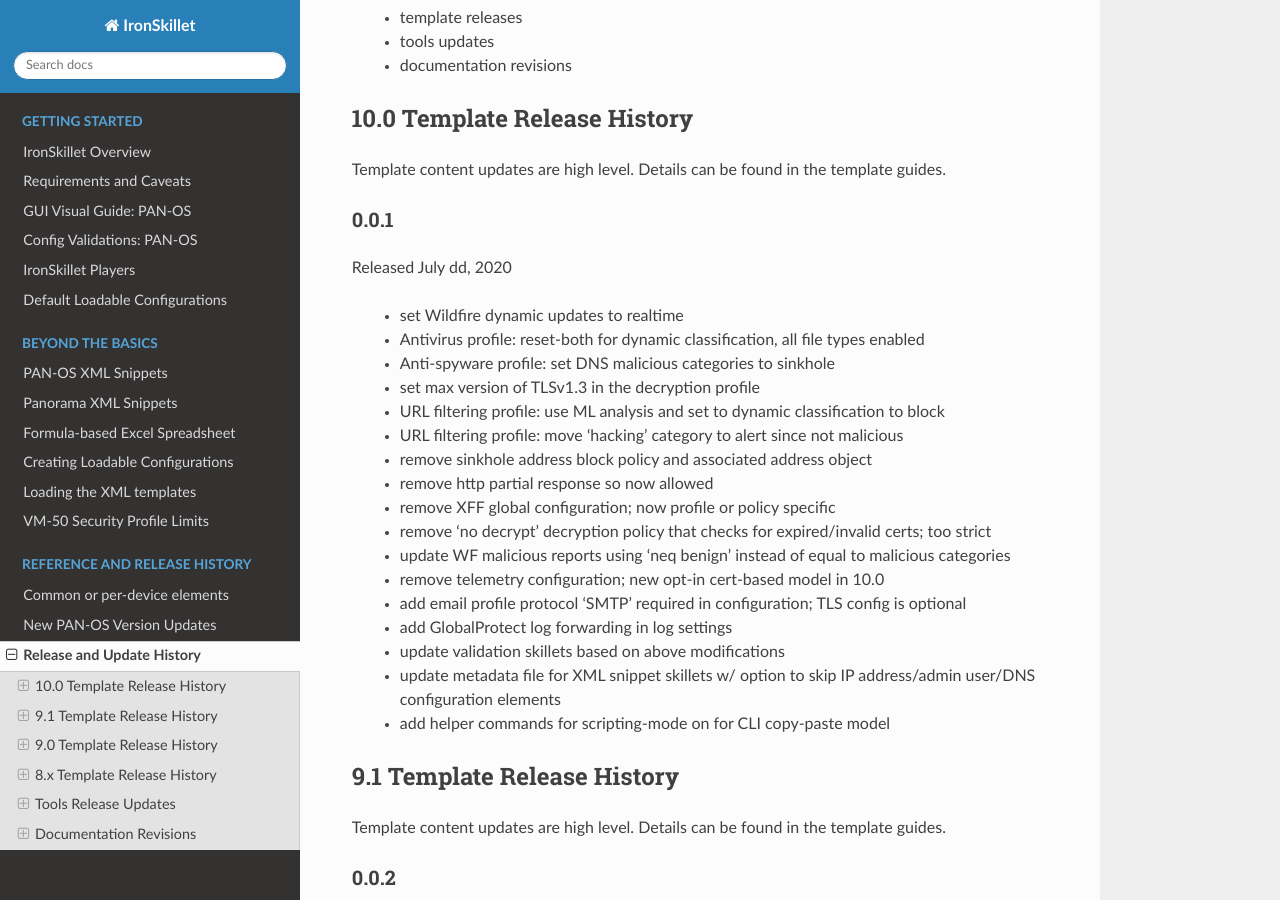
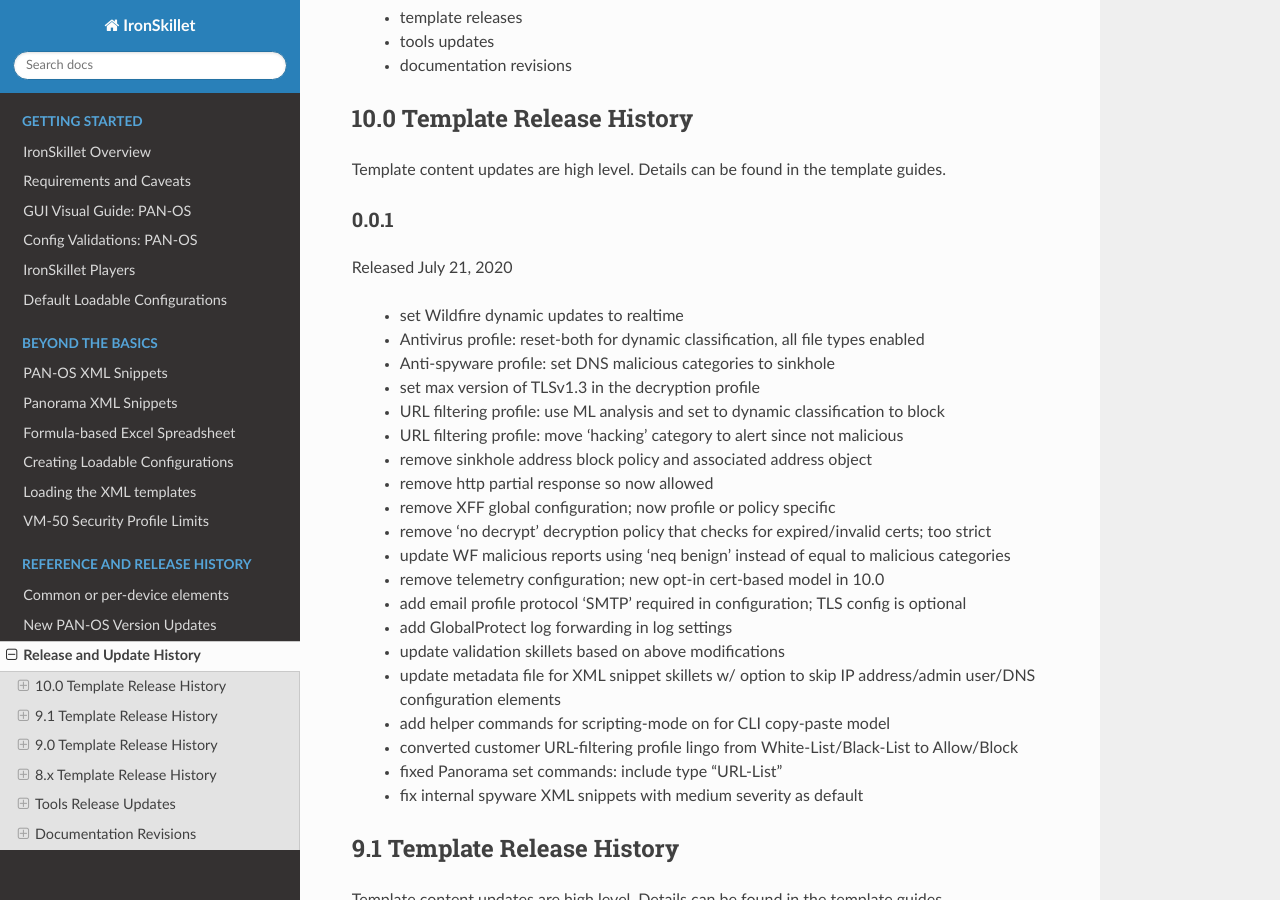
Before and after one commit to PaloAltoNetworks/iron-skillet, a Sphinx documentation site: the page built from docs/release_history.rst, in a window 1280 px wide and 900 px high, scrolled down 202 px. Built offline with Sphinx 7.4.7 and the Read the Docs theme 2.0.0, drawn with Linux system fonts in a browser that asks for light colours; some of the changed text lies outside the part shown.

Commit message:
update docs with 10.0 links

```diff
--- a/docs/loading_the_template.rst
+++ b/docs/loading_the_template.rst
@@ -418,8 +418,8 @@
 
 For extended reading about the API, you can access the documentation for 8.1 here:
 
-`PAN-OS API Reference
-<https://www.paloaltonetworks.com/documentation/81/pan-os/xml-api>`_
+`PAN-OS and Panorama API Reference
+<https://docs.paloaltonetworks.com/pan-os/10-0/pan-os-panorama-api.html>`_
 
 Additional information can be found as part of the pan-python documentation:
 
--- a/docs/release_history.rst
+++ b/docs/release_history.rst
@@ -15,7 +15,7 @@
 
 0.0.1
 ^^^^^
-Released July dd, 2020
+Released July 21, 2020
 
     + set Wildfire dynamic updates to realtime
     + Antivirus profile: reset-both for dynamic classification, all file types enabled
@@ -34,6 +34,9 @@
     + update validation skillets based on above modifications
     + update metadata file for XML snippet skillets w/ option to skip IP address/admin user/DNS configuration elements
     + add helper commands for scripting-mode on for CLI copy-paste model
+    + converted customer URL-filtering profile lingo from White-List/Black-List to Allow/Block
+    + fixed Panorama set commands: include type "URL-List"
+    + fix internal spyware XML snippets with medium severity as default
 
 
 9.1 Template Release History
@@ -230,10 +233,11 @@
 Tools Release Updates
 ---------------------
 
-Jul dd, 2020
+Jul 21, 2020
 ^^^^^^^^^^^^
 
     + update set command and spreadsheet scripts to only use variables contained in config section
+    + modify set command expect test script to use start-stop row values
 
 Jan 22, 2020
 ^^^^^^^^^^^^
@@ -285,7 +289,7 @@
 
 Documentation revisions outside of template-tooling updates. These are documented by date, not verison.
 
-Jul dd, 2020
+Jul 22, 2020
 ^^^^^^^^^^^^
 
     + update viz guide with 10.0 mods and UI
--- a/docs/requirements_caveats.rst
+++ b/docs/requirements_caveats.rst
@@ -15,7 +15,7 @@
         + `Upgrade Panorama to 10.0`_
 
 
-.. _Upgrade the firewall to 10.0: https://docs.paloaltonetworks.com/pan-os/10-0/pan-os-new-features/upgrade-to-pan-os-90.html
+.. _Upgrade the firewall to 10.0: https://docs.paloaltonetworks.com/pan-os/10-0/pan-os-admin/software-and-content-updates/pan-os-software-updates.html
 .. _Upgrade Panorama to 10.0: https://docs.paloaltonetworks.com/panorama/10-0/panorama-admin/set-up-panorama/install-content-and-software-updates-for-panorama.html
 
 
--- a/docs/validations_panos.rst
+++ b/docs/validations_panos.rst
@@ -47,7 +47,7 @@
 --------------------------------------
 
 `View validation test file:` |
-`10.0 <https://github.com/PaloAltoNetworks/iron-skillet/blob/panos_v10.0/validations/panos/IronSkillet_v90_update_panos/.meta-cnc.yaml>`_ |
+`10.0 <https://github.com/PaloAltoNetworks/iron-skillet/tree/panos_v10.0/validations/panos/IronSkillet_v10x_update_panos>`_ |
 
 Looks at a firewall xml configuration file to determine what elements recommended by IronSkillet are missing from a
 recently upgraded PAN-OS version to 10.x. Types of validation tests include the following based on IronSkillet recommendations:
```
